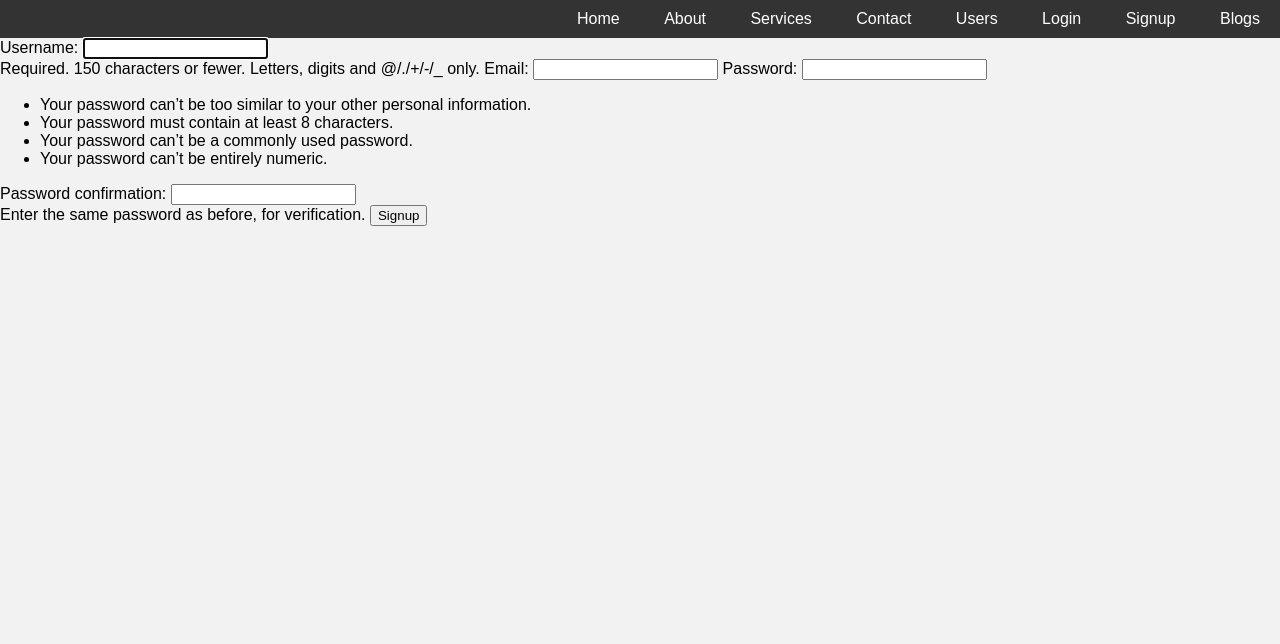
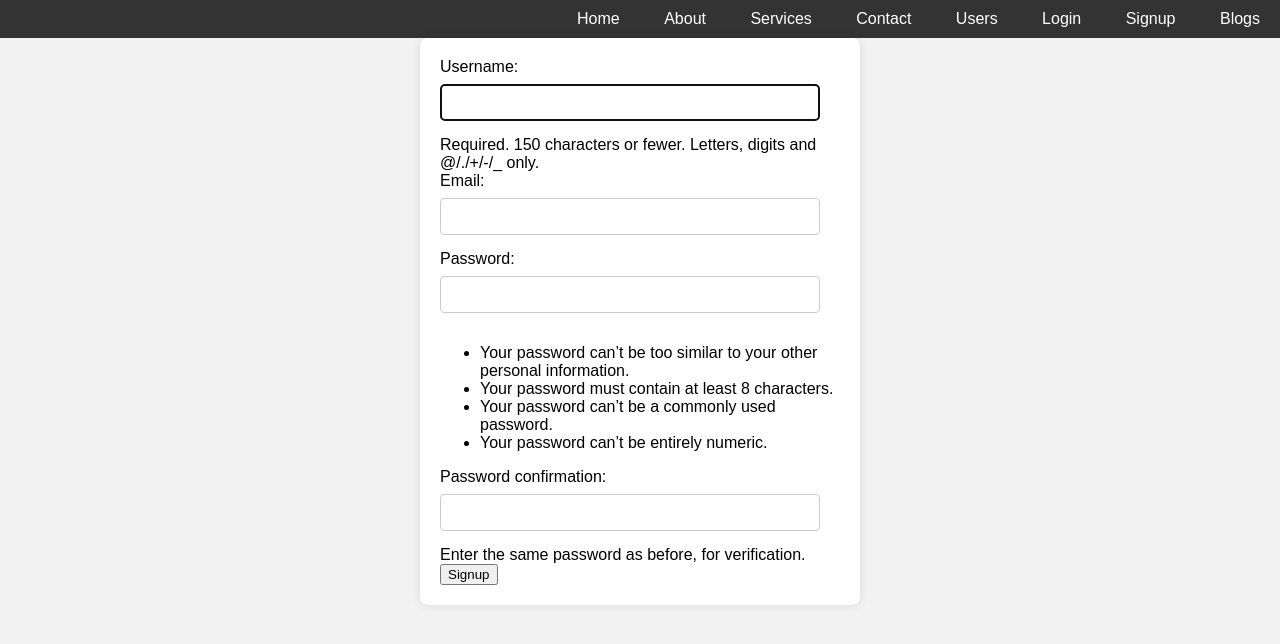
Before and after one commit to nityagv22/Blogpost-Milestone, a Django app: page /signup/ in a window 1280 px wide. Shown: the top 644 px of the page. Run offline with Django 4.2, Linux system fonts and the light colour scheme.

Commit message:
New Style.css by Piyush

```diff
--- a/blogpost/user/static/style.css
+++ b/blogpost/user/static/style.css
@@ -37,27 +37,33 @@
     color: #333;
 }
 
-/* The alert message box */
-.alert {
+form {
+    max-width: 400px;
+    margin: 0 auto;
+    background-color: #fff;
     padding: 20px;
-    background-color: #54ee38;
-    color: white;
-    margin-bottom: 15px;
+    border-radius: 8px;
+    box-shadow: 0 0 10px rgba(0, 0, 0, 0.1);
 }
 
-/* The close button */
-.closebtn {
-    margin-left: 15px;
-    color: white;
-    font-weight: bold;
-    float: right;
-    font-size: 22px;
-    line-height: 20px;
-    cursor: pointer;
-    transition: 0.3s;
+label {
+    display: block;
+    text-align: left;
+    margin-bottom: 8px;
 }
 
-/* When moving the mouse over the close button */
-.closebtn:hover {
-    color: black;
+input {
+    width: calc(100% - 20px);
+    padding: 10px;
+    margin-bottom: 15px;
+    box-sizing: border-box;
+    border: 1px solid #ccc;
+    border-radius: 4px;
 }
+
+input[type="submit"] {
+    width: 100%;
+    background-color: #333;
+    color: #fff;
+    cursor: pointer;
+}
```
